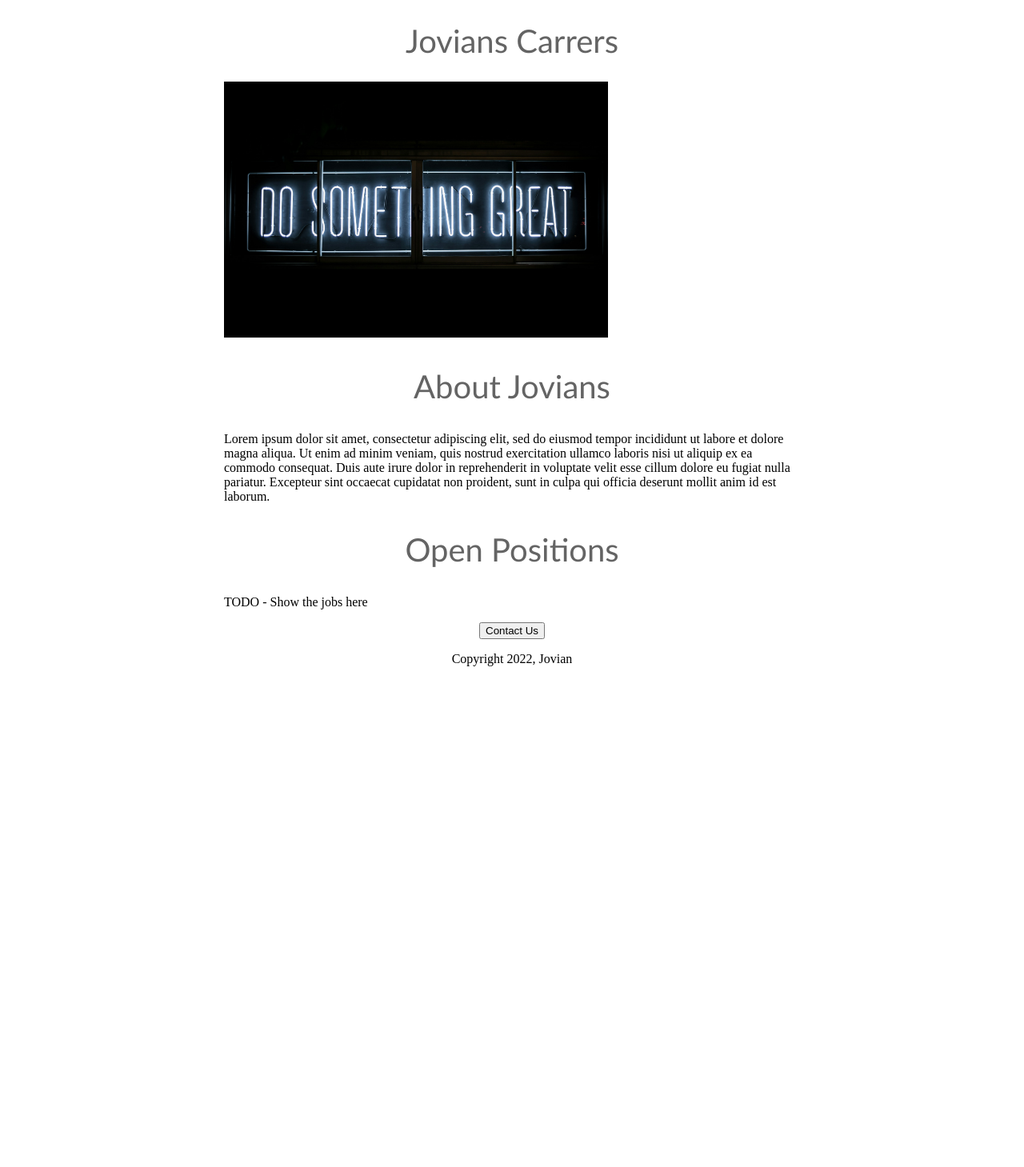
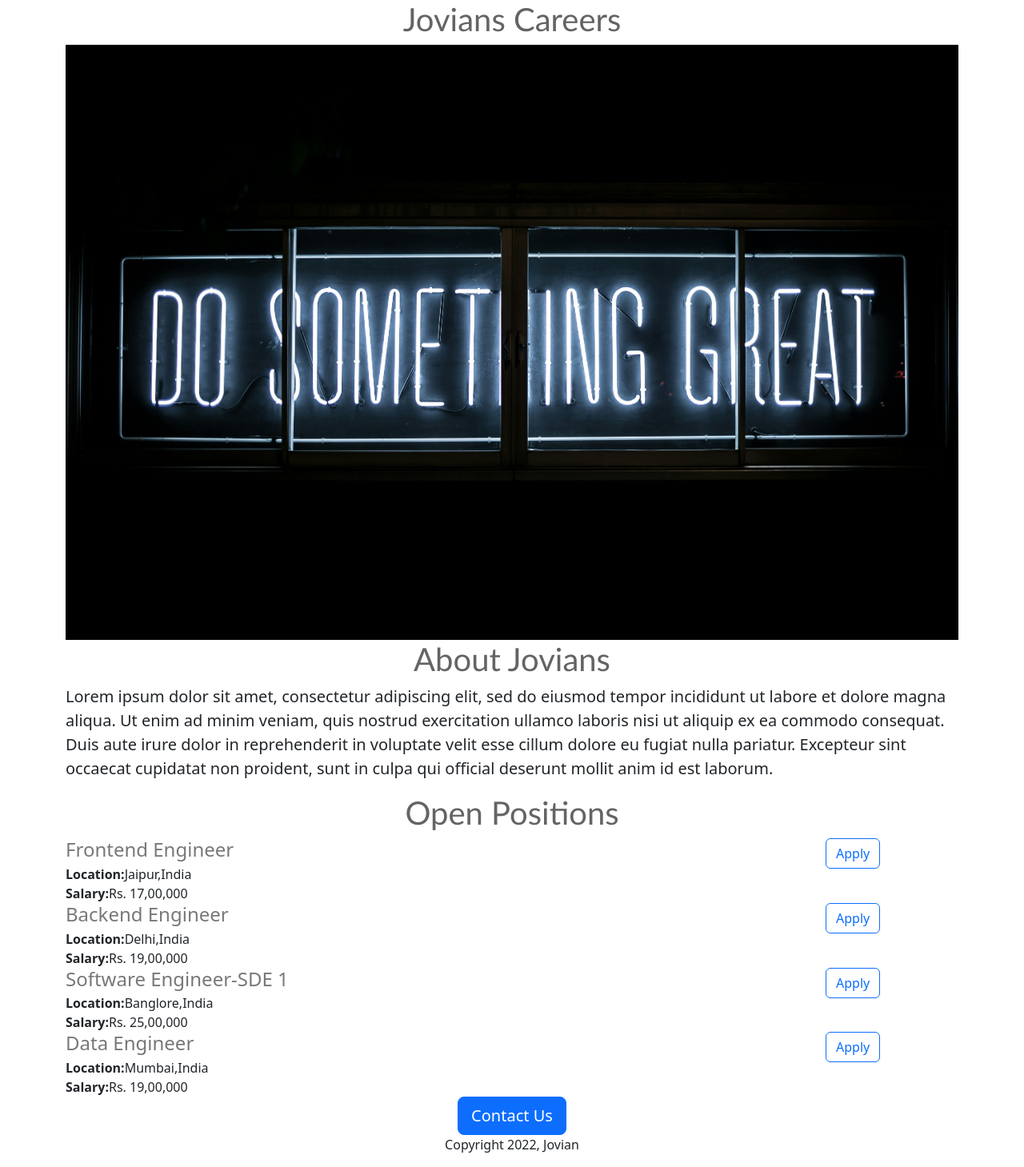
Before and after one commit to Swapniil2412/Jovian-career-website-V2, a Flask app: page / in a window 1280 px wide. Shown: the whole page at 80% size. Before the commit the page ends 833 px from the top, so only its background shows below. Run offline with Flask 3, Linux system fonts and the light colour scheme.

Commit message:
Added dynamic data

```diff
--- a/app.py
+++ b/app.py
@@ -1,12 +1,43 @@
-from flask import Flask, render_template
+from flask import Flask, render_template, jsonify
 
 app = Flask(__name__)
+JOBS=[
+  {
+    "id":1,
+    "title":"Frontend Engineer",
+    "location":"Jaipur,India",
+    "salary":"Rs. 17,00,000"
+  },
 
+  {
+    "id":2,
+    "title":"Backend Engineer",
+    "location":"Delhi,India",
+    "salary":"Rs. 19,00,000"
+  },
+
+{
+  "id":3,
+  "title": "Software Engineer-SDE 1",
+  "location": "Banglore,India",
+  "salary": "Rs. 25,00,000"
+},
+
+{
+  "id":4,
+  "title": "Data Engineer ",
+  "location":"Mumbai,India",
+  "salary":"Rs. 19,00,000"
+ }
+]
 
 @app.route("/")
 def hello_jovian():
-  return render_template("home.html")
+  return render_template("home.html", jobs=JOBS, company_name="Jovians Careers")
 
+@app.route("/api/ jobs")
+def list_jobs():
+  return jsonify(JOBS)
 
 if __name__ == "__main__":
   app.run(host='0.0.0.0', debug=True)
--- a/templates/home.html
+++ b/templates/home.html
@@ -1,6 +1,15 @@
 <!DOCTYPE html>
 <html>
   <head>
+    <meta charset="utf-8">
+    <meta name="viewport" content="width=device-width, initial-scale=1">
+    <link href="https://cdn.jsdelivr.net/npm/bootstrap@5.3.3/dist/css/bootstrap.min.css" rel="stylesheet" integrity="sha384-QWTKZyjpPEjISv5WaRU9OFeRpok6YctnYmDr5pNlyT2bRjXh0JMhjY6hW+ALEwIH" crossorigin="anonymous">
+    <style>
+      #banner{
+        height: 360px;
+        width: 100% ;
+      }
+      </style>
     <title>Jovians Careers</title>
     <style>
       h1 {
@@ -36,18 +45,22 @@
     </style>
   </head>
   <body>
-    <div id="container">
+    <div class="container">
 
-    <h1>Jovians Carrers</h1>
-    <img src= "https://2da433f5-a72c-4451-89d8-f43ea8312543-00-1qots0rnn7pkv.janeway.replit.dev/static/banner.jpg" height="320">
+    <h1 class="text-center" mt-2 mb-4>{{company_name}}</h1>
+    <img class="img-fluid" id="bannner" src= "https://2da433f5-a72c-4451-89d8-f43ea8312543-00-1qots0rnn7pkv.janeway.replit.dev/static/banner.jpg" height="320">
 
-    <h2> About Jovians </h2>
-    <p> Lorem ipsum dolor sit amet, consectetur adipiscing elit, sed do eiusmod tempor incididunt ut labore et dolore magna aliqua. Ut enim ad minim veniam, quis nostrud exercitation ullamco laboris nisi ut aliquip ex ea commodo consequat. Duis aute irure dolor in reprehenderit in voluptate velit esse cillum dolore eu fugiat nulla pariatur. Excepteur sint occaecat cupidatat non proident, sunt in culpa qui officia deserunt mollit anim id est laborum. </p>
+    <h2 class="text-center" mt-2 mb-4> About Jovians </h2>
+    <p class="lead"> Lorem ipsum dolor sit amet, consectetur adipiscing elit, sed do eiusmod tempor incididunt ut labore et dolore magna aliqua. Ut enim ad minim veniam, quis nostrud exercitation ullamco laboris nisi ut aliquip ex ea commodo consequat. Duis aute irure dolor in reprehenderit in voluptate velit esse cillum dolore eu fugiat nulla pariatur. Excepteur sint occaecat cupidatat non proident, sunt in culpa qui official deserunt mollit anim id est laborum. </p>
 
-    <h2> Open Positions</h2>
-    <p> TODO - Show the jobs here</p>
+    <h2 class="text-align:center" mt-2 mb-4> Open Positions</h2>
+      <div>
+      {% for job in jobs %}
+      {% include 'jobitem.html'%}
+      {% endfor %}
+      </div>
     <div style="text-align:center;">
-      <button> Contact Us</button>
+      <button class="btn btn-primary btn-lg"> Contact Us</button>
       <p>Copyright 2022, Jovian</p>
       </div>
   </body>
--- /dev/null
+++ b/templates/jobitem.html
@@ -0,0 +1,18 @@
+<div class="row", style="margin-bottom:16px, padding-bottom:4px">
+  <div class='col-10'>
+  <h4
+    style="color:rgb(120,120,120);margin-bottom:4px;">{{job['title']}}
+  </h4>
+  <div>
+    <b>Location:</b>{{job['location']}}</b>
+</div>
+  {% if 'salary' in job %}
+  <div>
+    <b>Salary:</b>{{job['salary']}}
+  </div>
+  {% endif %}
+  </div>
+  <div class='col-2'>
+  <button type="button" class="btn btn-outline-primary">Apply</button>
+  </div>
+  </div>
```
